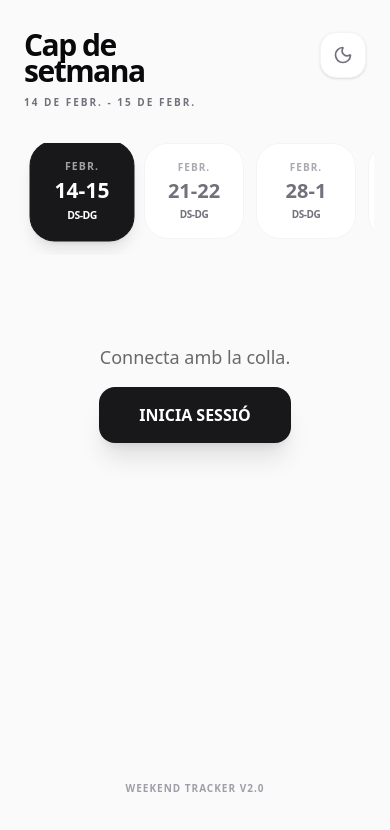
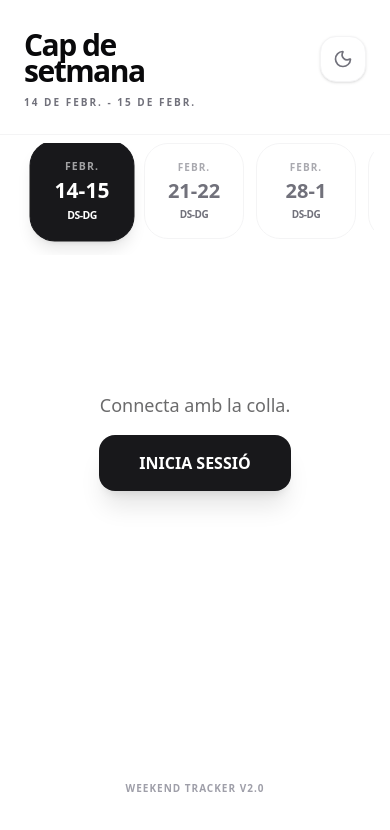
Before and after one commit to albertescote/weekend-tracker, a Next.js app: page / in a window 390 px wide. Shown: the top 830 px of the page. Built offline with nearby package versions, Linux system fonts and the light colour scheme; no server answers; the database is empty.

Commit message:
refactor AttendanceList to fetch plans based on weekend date and improve UI responsiveness

```diff
--- a/app/globals.css
+++ b/app/globals.css
@@ -1,10 +1,9 @@
 @import "tailwindcss";
 
-/* 1. Tell Tailwind v4 to use the .dark class for the dark: variant */
 @variant dark (&:where(.dark, .dark *));
 
 :root {
-  --background: #fafafa;
+  --background: #ffffff;
   --foreground: #09090b;
   color-scheme: light;
 }
@@ -28,7 +27,6 @@ body {
   transition: background-color 0.3s ease, color 0.3s ease;
 }
 
-/* Helper for smooth scrolling and scrollbar hiding */
 .no-scrollbar::-webkit-scrollbar {
   display: none;
 }
--- a/app/page.tsx
+++ b/app/page.tsx
@@ -17,6 +17,8 @@ export default async function Home({
   searchParams: Promise<{ [key: string]: string | string[] | undefined }>
 }) {
   const supabase = await createClient()
+
+  // 1. Core Auth Check (Fastest possible)
   const { data: { user } } = await supabase.auth.getUser()
 
   const params = await searchParams
@@ -27,40 +29,20 @@ export default async function Home({
   const sun = addDays(anchorDate, 2)
   const displayDate = `${format(sat, "d 'de' MMM", { locale: ca })} - ${format(sun, "d 'de' MMM", { locale: ca })}`
 
-  const { data: profile } = user
-    ? await supabase.from('profiles').select('*').eq('id', user.id).single()
-    : { data: null }
+  // 2. Parallel Fetching for Profile and User Status
+  const [profileResponse, userPlanResponse] = user ? await Promise.all([
+    supabase.from('profiles').select('*').eq('id', user.id).single(),
+    supabase.from('weekend_plans').select('status').eq('user_id', user.id).eq('weekend_date', selectedDateStr).single()
+  ]) : [{ data: null }, { data: null }]
 
-  const { data: plans } = await supabase
-    .from('weekend_plans')
-    .select(`
-      status,
-      profiles (
-        full_name,
-        avatar_url,
-        email
-      )
-    `)
-    .eq('weekend_date', selectedDateStr)
-
-  let userStatus: 'going' | 'not_going' | 'pending' = 'pending'
-  if (user) {
-    const { data: userPlan } = await supabase
-      .from('weekend_plans')
-      .select('status')
-      .eq('user_id', user.id)
-      .eq('weekend_date', selectedDateStr)
-      .single()
-
-    if (userPlan) {
-      userStatus = userPlan.status as any
-    }
-  }
+  const profile = profileResponse.data
+  const userPlan = userPlanResponse.data
+  const userStatus: 'going' | 'not_going' | 'pending' = (userPlan?.status as any) || 'pending'
 
   return (
-    <main className="min-h-screen bg-background text-foreground flex flex-col items-center">
-      {/* 1. TOP BAR (Sticky) */}
-      <div className="w-full bg-background/80 backdrop-blur-md sticky top-0 z-40 px-6 pt-8 pb-6 border-b border-transparent">
+    <main className="min-h-screen bg-background text-foreground flex flex-col items-center transition-colors duration-300">
+      {/* 1. TOP BAR (Sticky) - Solid White/Black */}
+      <div className="w-full bg-background sticky top-0 z-40 px-6 pt-8 pb-6 border-b border-zinc-100 dark:border-zinc-800">
         <header className="flex items-start justify-between w-full max-w-md mx-auto">
           <div className="flex flex-col">
             <h1 className="text-3xl font-black tracking-tighter leading-[0.85] text-zinc-950 dark:text-white flex flex-col">
@@ -70,13 +52,9 @@ export default async function Home({
             <p className="text-zinc-500 text-[10px] font-bold uppercase tracking-[0.2em] mt-3">{displayDate}</p>
           </div>
 
-          <div className="flex items-center gap-2">
+          <div className="flex items-center gap-2 mt-1">
             <ThemeToggle />
-            {user && (
-              <div className="flex-shrink-0">
-                <ProfileButton user={user} profile={profile} />
-              </div>
-            )}
+            {user && <ProfileButton user={user} profile={profile} />}
           </div>
         </header>
       </div>
@@ -89,7 +67,7 @@ export default async function Home({
         </section>
 
         {!user ? (
-          <div className="flex flex-col items-center gap-4 text-center py-12">
+          <div className="flex flex-col items-center gap-4 text-center py-24">
             <p className="text-lg font-medium opacity-60">Connecta amb la colla.</p>
             <a
               href="/login"
@@ -102,7 +80,7 @@ export default async function Home({
           <>
             {/* 3. CONTEXTUAL WEATHER & VOTE */}
             <div className="flex flex-col gap-6">
-              <Suspense fallback={<div className="h-24 w-full bg-zinc-100 dark:bg-zinc-900 animate-pulse rounded-[2rem]" />}>
+              <Suspense fallback={<div className="h-24 w-full bg-background border border-zinc-100 dark:border-zinc-800 animate-pulse rounded-[2rem]" />}>
                 <WeatherCard date={selectedDateStr} />
               </Suspense>
 
@@ -118,7 +96,14 @@ export default async function Home({
             {/* 4. ATTENDANCE */}
             <div className="space-y-4">
               <h3 className="text-sm font-black uppercase tracking-[0.2em] text-zinc-400 px-2">Qui ve?</h3>
-              <AttendanceList plans={plans || []} />
+              <Suspense fallback={
+                <div className="space-y-3">
+                  <div className="h-16 w-full bg-background border border-zinc-100 dark:border-zinc-800 animate-pulse rounded-2xl" />
+                  <div className="h-16 w-full bg-background border border-zinc-100 dark:border-zinc-800 animate-pulse rounded-2xl opacity-50" />
+                </div>
+              }>
+                <AttendanceList weekendDate={selectedDateStr} />
+              </Suspense>
             </div>
 
             <hr className="border-zinc-200 dark:border-zinc-800 mx-4" />
@@ -126,7 +111,7 @@ export default async function Home({
             {/* 5. ACTIVITIES */}
             <div className="space-y-4">
               <h3 className="text-sm font-black uppercase tracking-[0.2em] text-zinc-400 px-2">Plans</h3>
-              <Suspense fallback={<div className="h-24 w-full bg-zinc-200 animate-pulse rounded-3xl" />}>
+              <Suspense fallback={<div className="h-24 w-full bg-background border border-zinc-100 dark:border-zinc-800 animate-pulse rounded-3xl" />}>
                 <ActivityBoard weekendDate={selectedDateStr} currentUserId={user.id} />
               </Suspense>
             </div>
@@ -135,7 +120,7 @@ export default async function Home({
 
             {/* 6. GAMIFICATION */}
             <div className="pb-8">
-              <Suspense fallback={<div className="h-40 w-full bg-zinc-200 animate-pulse rounded-3xl" />}>
+              <Suspense fallback={<div className="h-40 w-full bg-background border border-zinc-100 dark:border-zinc-800 animate-pulse rounded-3xl" />}>
                 <HallOfFame />
               </Suspense>
             </div>
--- a/components/AttendanceList.tsx
+++ b/components/AttendanceList.tsx
@@ -1,11 +1,27 @@
+import { createClient } from '@/lib/supabase/server'
+
 interface Props {
-  plans: any[]
+  weekendDate: string
 }
 
-export default function AttendanceList({ plans }: Props) {
-  const going = plans.filter((p) => p.status === 'going')
-  const notGoing = plans.filter((p) => p.status === 'not_going')
-  const pending = plans.filter((p) => p.status === 'pending')
+export default async function AttendanceList({ weekendDate }: Props) {
+  const supabase = await createClient()
+
+  const { data: plans } = await supabase
+    .from('weekend_plans')
+    .select(`
+      status,
+      profiles (
+        full_name,
+        avatar_url,
+        email
+      )
+    `)
+    .eq('weekend_date', weekendDate)
+
+  const going = plans?.filter((p) => p.status === 'going') || []
+  const notGoing = plans?.filter((p) => p.status === 'not_going') || []
+  const pending = plans?.filter((p) => p.status === 'pending') || []
 
   return (
     <div className="w-full max-w-md space-y-8">
@@ -20,7 +36,7 @@ function Section({ title, users, color }: { title: string; users: any[]; color:
   if (users.length === 0) return null
 
   return (
-    <div className="space-y-3">
+    <div className="space-y-3 animate-in fade-in slide-in-from-bottom-2 duration-500">
       <h3 className={`text-sm font-bold uppercase tracking-wider ${color}`}>
         {title} ({users.length})
       </h3>
@@ -34,7 +50,7 @@ function Section({ title, users, color }: { title: string; users: any[]; color:
               {plan.profiles.avatar_url ? (
                 <img src={plan.profiles.avatar_url} alt="" className="w-full h-full object-cover" />
               ) : (
-                <span className="text-zinc-500 font-bold">
+                <span className="text-zinc-500 font-bold uppercase">
                   {plan.profiles.full_name?.[0] || plan.profiles.email[0]}
                 </span>
               )}
--- a/components/WeatherCard.tsx
+++ b/components/WeatherCard.tsx
@@ -20,7 +20,7 @@ export default async function WeatherCard({ date }: { date: string }) {
           {getWeatherIcon(weather.code)}
         </div>
         <div>
-          <p className="text-[10px] font-black uppercase text-blue-500 tracking-widest">El temps a Valls</p>
+          <p className="text-[10px] font-black uppercase text-blue-500 tracking-widest">El temps del cap de setmana</p>
           <p className="text-xl font-black text-zinc-950 dark:text-white leading-tight">
             {getWeatherDescription(weather.code)}
           </p>
```
